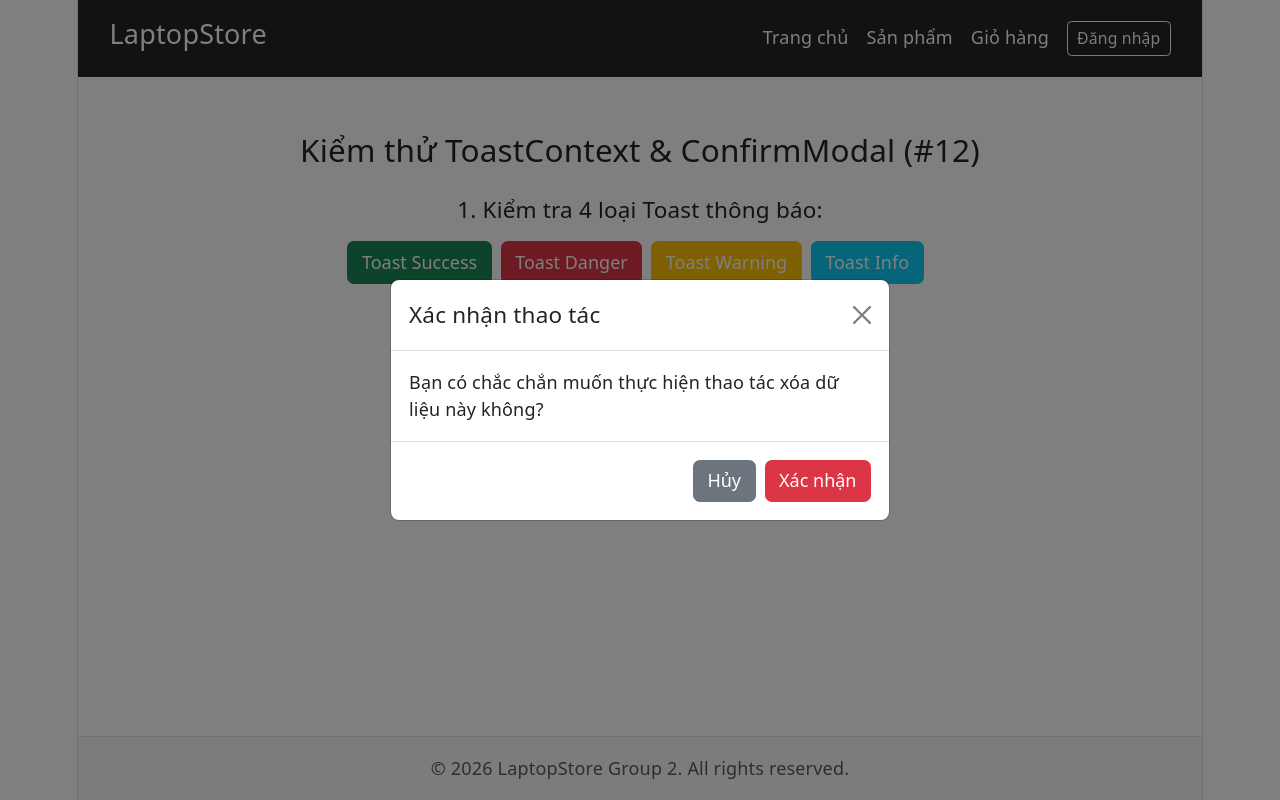
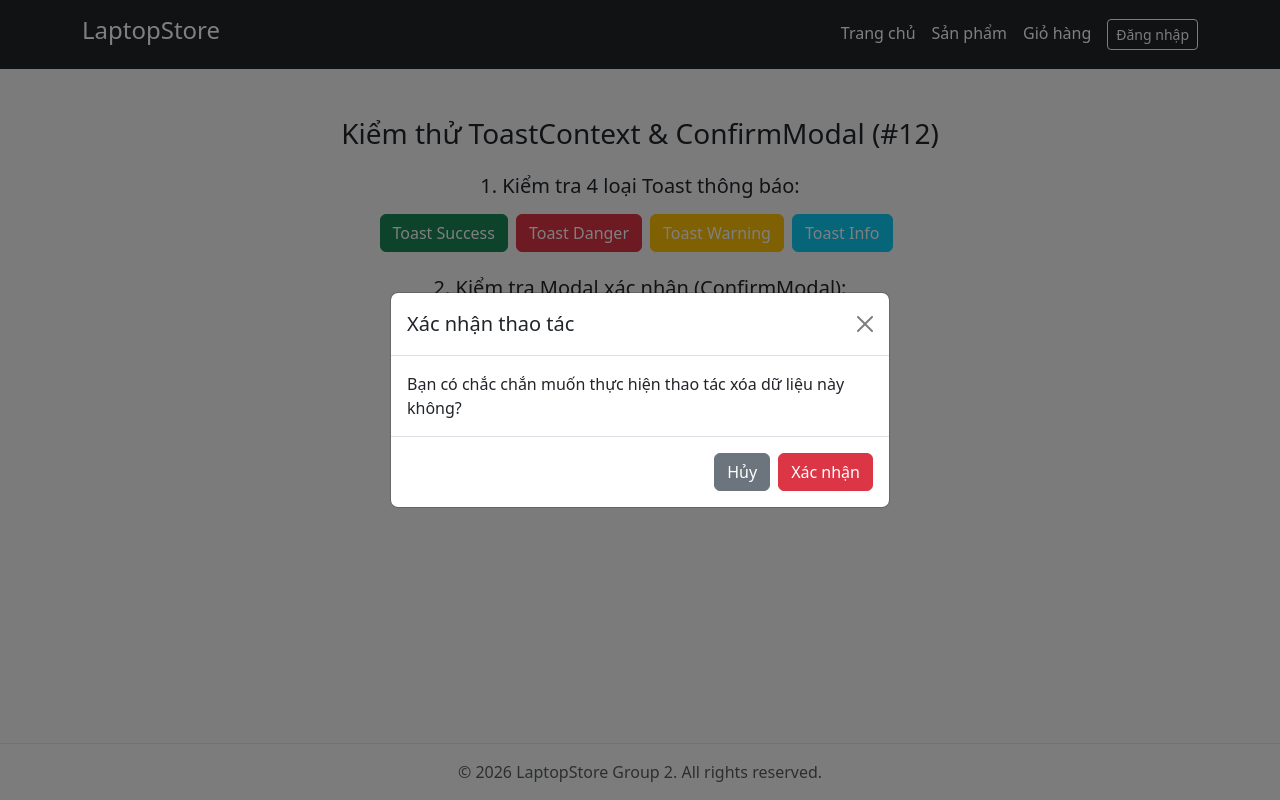
Before and after one commit to haotruong270704-lgtm/laptop-store-group2, a React (Vite) app: page / in a window 1280 px wide. Built offline with nearby package versions, Linux system fonts and the light colour scheme.

Commit message:
feat(ui): add laptop card with stock and price badges
Refs #15

```diff
--- a/src/index.css
+++ b/src/index.css
@@ -1,111 +1,53 @@
-:root {
-  --text: #6b6375;
-  --text-h: #08060d;
-  --bg: #fff;
-  --border: #e5e4e7;
-  --code-bg: #f4f3ec;
-  --accent: #aa3bff;
-  --accent-bg: rgba(170, 59, 255, 0.1);
-  --accent-border: rgba(170, 59, 255, 0.5);
-  --social-bg: rgba(244, 243, 236, 0.5);
-  --shadow:
-    rgba(0, 0, 0, 0.1) 0 10px 15px -3px, rgba(0, 0, 0, 0.05) 0 4px 6px -2px;
+body {
+  background-color: #f6f7f9;
+}
 
-  --sans: system-ui, 'Segoe UI', Roboto, sans-serif;
-  --heading: system-ui, 'Segoe UI', Roboto, sans-serif;
-  --mono: ui-monospace, Consolas, monospace;
+/* Tên sản phẩm tối đa 2 dòng */
+.line-clamp-2 {
+  display: -webkit-box;
+  -webkit-line-clamp: 2;
+  -webkit-box-orient: vertical;
+  overflow: hidden;
+  min-height: 2.5em;
+}
 
-  font: 18px/145% var(--sans);
-  letter-spacing: 0.18px;
-  color-scheme: light dark;
-  color: var(--text);
-  background: var(--bg);
-  font-synthesis: none;
-  text-rendering: optimizeLegibility;
-  -webkit-font-smoothing: antialiased;
-  -moz-osx-font-smoothing: grayscale;
+.laptop-card {
+  transition: transform 0.15s ease, box-shadow 0.15s ease;
+}
+.laptop-card:hover {
+  transform: translateY(-3px);
+  box-shadow: 0 0.5rem 1rem rgba(0, 0, 0, 0.12) !important;
+}
 
-  @media (max-width: 1024px) {
-    font-size: 16px;
+.laptop-card-img {
+  aspect-ratio: 3 / 2;
+  object-fit: cover;
+  width: 100%;
+}
+
+.home-banner {
+  min-height: 260px;
+}
+
+/* Ô tìm kiếm gợi ý trên Navbar */
+.search-wrapper {
+  max-width: 460px;
+}
+.search-suggest-list {
+  top: 100%;
+  left: 0;
+  z-index: 1050;
+  margin-top: 2px;
+}
+
+/* Bộ lọc dính khi cuộn (desktop) – chừa chỗ cho Navbar */
+.filter-sticky {
+  top: 76px;
+  z-index: 1;
+}
+
+@media (max-width: 991.98px) {
+  .search-wrapper {
+    max-width: none;
   }
 }
-
-@media (prefers-color-scheme: dark) {
-  :root {
-    --text: #9ca3af;
-    --text-h: #f3f4f6;
-    --bg: #16171d;
-    --border: #2e303a;
-    --code-bg: #1f2028;
-    --accent: #c084fc;
-    --accent-bg: rgba(192, 132, 252, 0.15);
-    --accent-border: rgba(192, 132, 252, 0.5);
-    --social-bg: rgba(47, 48, 58, 0.5);
-    --shadow:
-      rgba(0, 0, 0, 0.4) 0 10px 15px -3px, rgba(0, 0, 0, 0.25) 0 4px 6px -2px;
-  }
-
-  #social .button-icon {
-    filter: invert(1) brightness(2);
-  }
-}
-
-body {
-  margin: 0;
-}
-
-#root {
-  width: 1126px;
-  max-width: 100%;
-  margin: 0 auto;
-  text-align: center;
-  border-inline: 1px solid var(--border);
-  min-height: 100svh;
-  display: flex;
-  flex-direction: column;
-  box-sizing: border-box;
-}
-
-h1,
-h2 {
-  font-family: var(--heading);
-  font-weight: 500;
-  color: var(--text-h);
-}
-
-h1 {
-  font-size: 56px;
-  letter-spacing: -1.68px;
-  margin: 32px 0;
-  @media (max-width: 1024px) {
-    font-size: 36px;
-    margin: 20px 0;
-  }
-}
-h2 {
-  font-size: 24px;
-  line-height: 118%;
-  letter-spacing: -0.24px;
-  margin: 0 0 8px;
-  @media (max-width: 1024px) {
-    font-size: 20px;
-  }
-}
-p {
-  margin: 0;
-}
-
-code,
-.counter {
-  font-family: var(--mono);
-  display: inline-flex;
-  border-radius: 4px;
-  color: var(--text-h);
-}
-
-code {
-  font-size: 15px;
-  line-height: 135%;
-  padding: 4px 8px;
-  background: var(--code-bg);
-}
```
Also changed, not shown: src/components/laptop/LaptopCard.jsx (added, +65 -0 lines).
